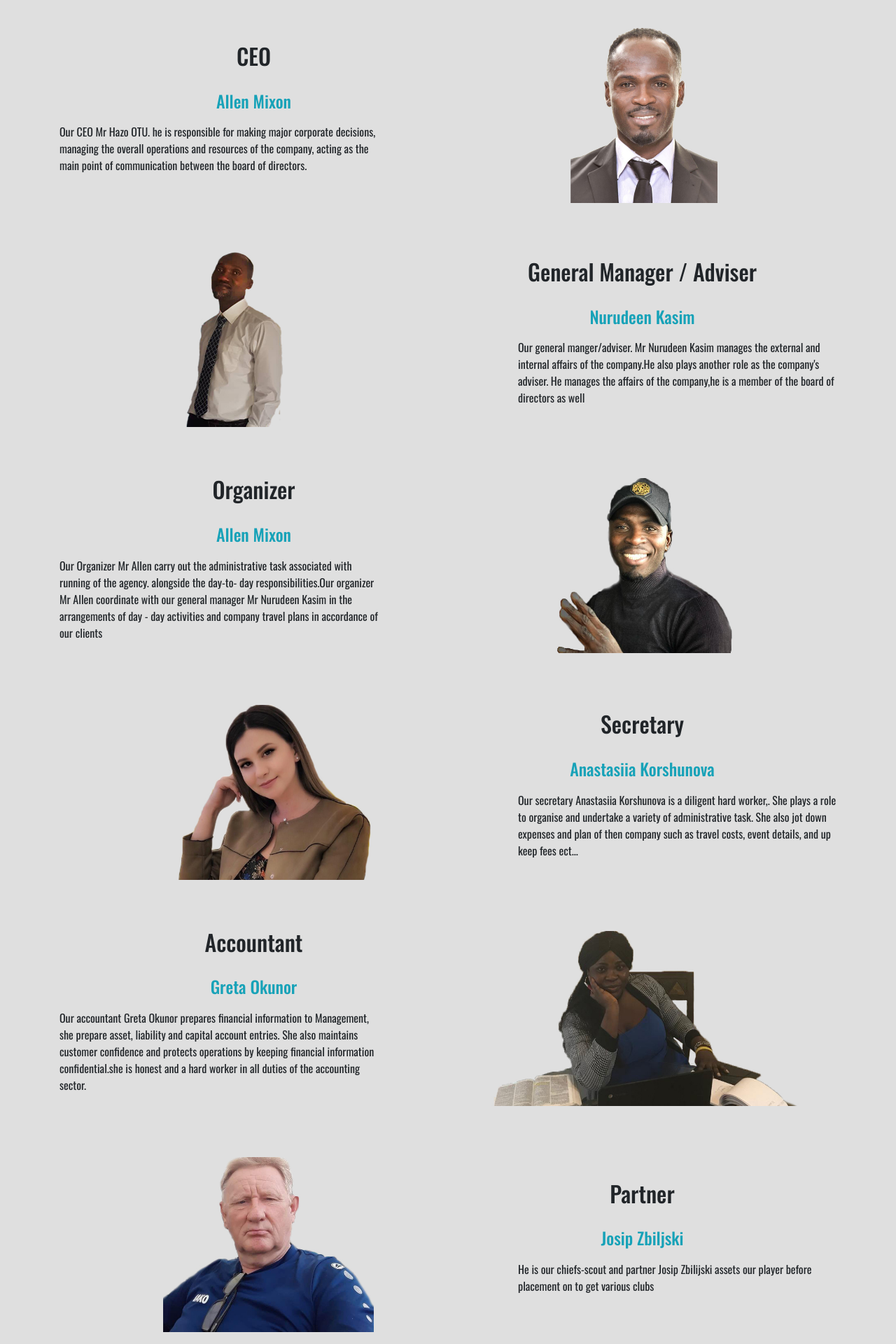
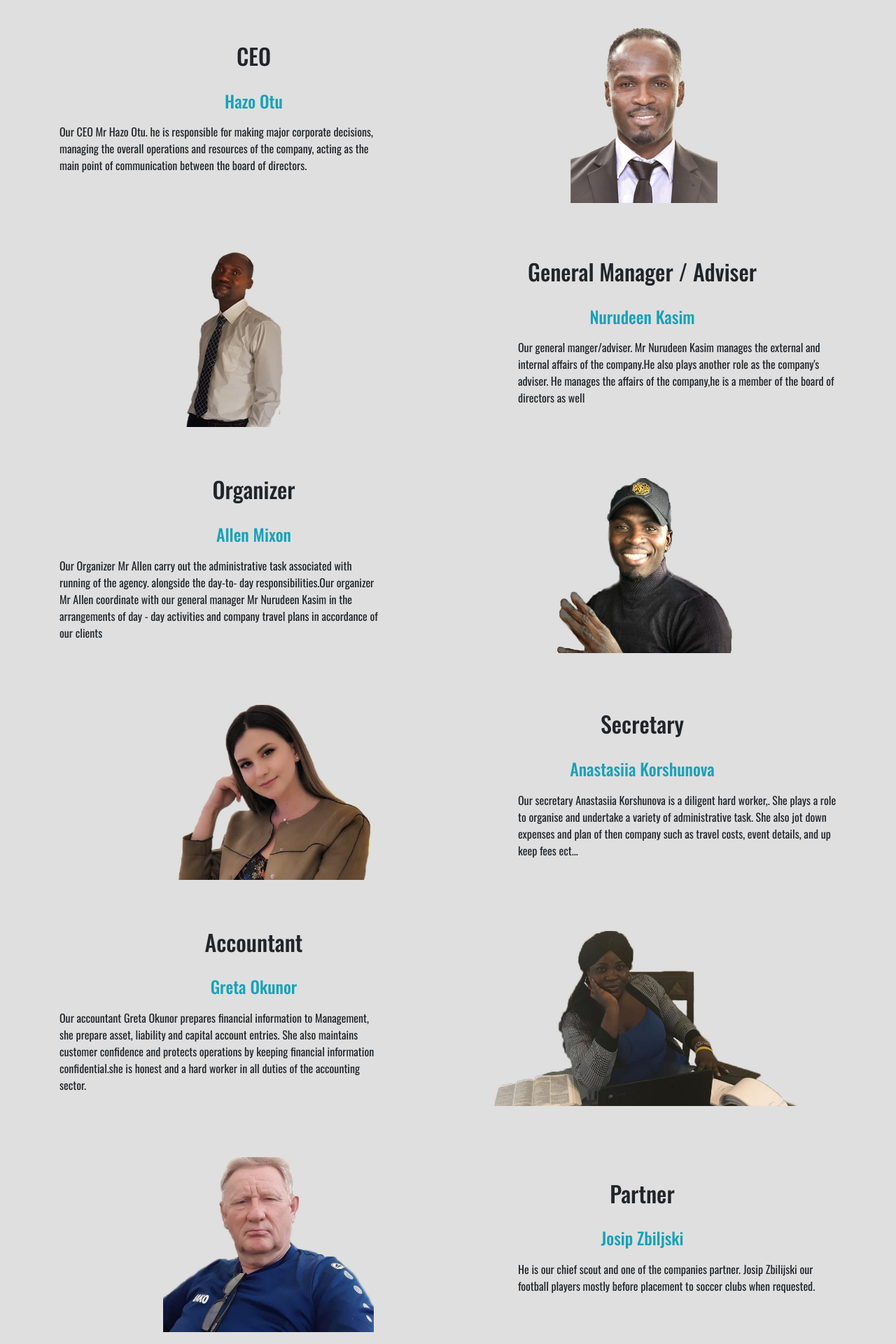
Before and after one commit to beksssK/footballtemporary, a React (Create React App) app: page /staff in a window 1280 px wide. Shown: the part 540-2460 px from the top of the page at 70% size. Built offline with nearby package versions, Linux system fonts and the light colour scheme.

Commit message:
changed names

```diff
--- a/src/components/Staff/StaffMiddle.js
+++ b/src/components/Staff/StaffMiddle.js
@@ -27,8 +27,8 @@ const STAFF = {
     },
     CEO: {
         position: 'CEO',
-        name: 'Allen Mixon',
-        info: 'Our CEO Mr Hazo OTU.  he is responsible for making major corporate decisions, managing the overall operations and resources of the company, acting as the main point of communication between the board of directors.',
+        name: 'Hazo Otu',
+        info: 'Our CEO Mr Hazo Otu.  he is responsible for making major corporate decisions, managing the overall operations and resources of the company, acting as the main point of communication between the board of directors.',
         photo: CEOImg
     },
     accountant: {
@@ -40,7 +40,7 @@ const STAFF = {
     partner: {
         position: 'Partner',
         name: 'Josip Zbiljski',
-        info: 'He is our chiefs-scout and partner Josip Zbilijski assets our player before placement on to get various clubs ',
+        info: 'He is our chief scout and one of the companies  partner. Josip Zbilijski our football players mostly before placement to soccer clubs when requested.',
         photo: partnerImg
     }
 
```
Also changed, not shown: 1 other file (tests, documents, lock files or other folders).
